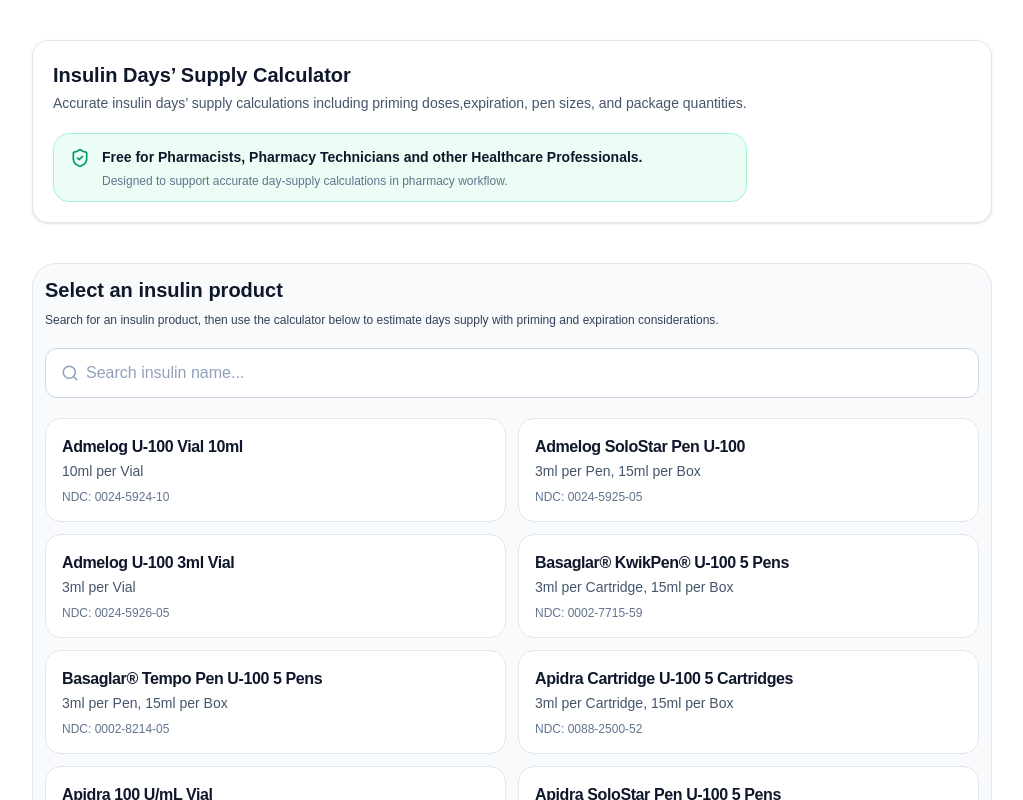
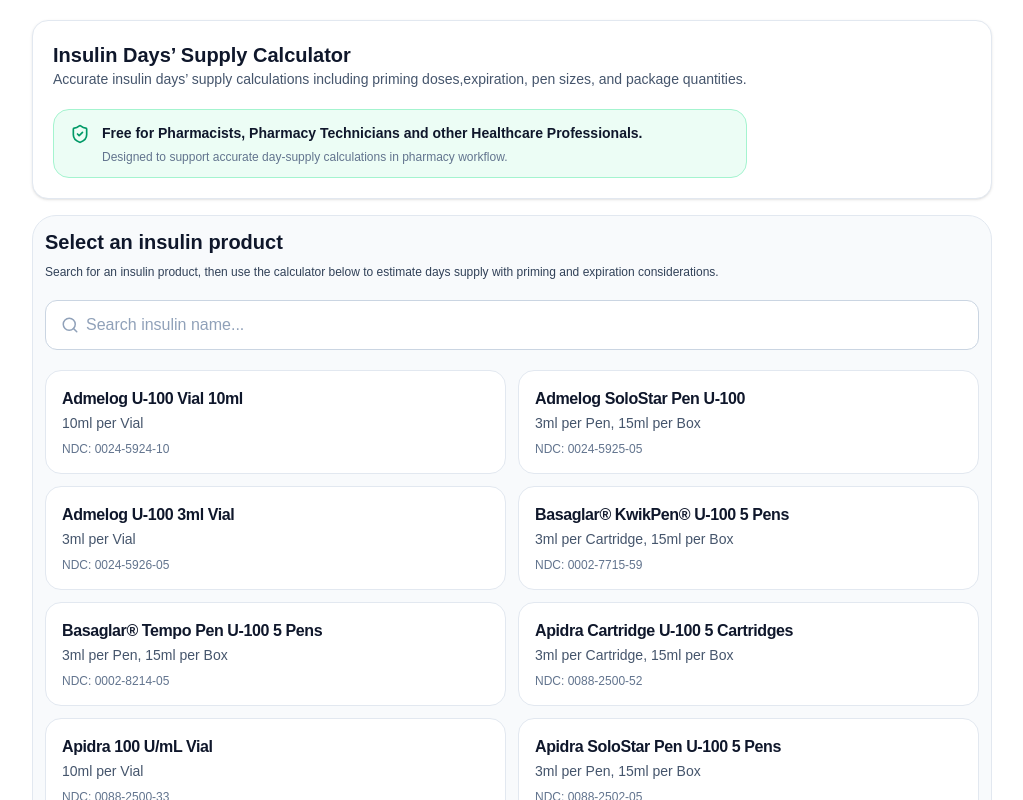
Before and after one commit to 76248usa/daysSupplyWeb, a Next.js app: page /insulin-days-supply-calculator in a window 1280 px wide. Shown: the whole page, without its empty margins (128-1151 px from the left). Built offline with nearby package versions, Linux system fonts and the light colour scheme; no server answers.

Commit message:
changed styling

```diff
--- a/app/insulin-days-supply-calculator/InsulinDaysSupplyCalculatorClient.tsx
+++ b/app/insulin-days-supply-calculator/InsulinDaysSupplyCalculatorClient.tsx
@@ -33,7 +33,7 @@ export default function InsulinDaysSupplyCalculatorClient() {
   }, [search]);
 
   return (
-    <div className="space-y-6">
+    <div className="space-y-1">
       <div className="rounded-3xl border border-slate-200 bg-slate-50 p-3">
         <h3 className="text-xl font-semibold text-slate-900">
           Select an insulin product
--- a/app/insulin-days-supply-calculator/page.tsx
+++ b/app/insulin-days-supply-calculator/page.tsx
@@ -87,7 +87,7 @@ export default function InsulinDaysSupplyCalculatorPage() {
   };
 
   return (
-    <main className="mx-auto max-w-5xl px-4 py-10 sm:px-6 lg:px-8">
+    <main className="mx-auto max-w-5xl px-4 py-5 sm:px-6 lg:px-8">
       <script
         type="application/ld+json"
         dangerouslySetInnerHTML={{ __html: JSON.stringify(schema) }}
@@ -102,7 +102,7 @@ export default function InsulinDaysSupplyCalculatorPage() {
             className="w-10 h-10 rounded-lg"
           /> */}
 
-          <div className="space-y-1">
+          <div className="space-y-0">
             <h1 className="text-lg sm:text-xl font-semibold text-slate-900">
               Insulin Days’ Supply Calculator
             </h1>
@@ -142,11 +142,11 @@ export default function InsulinDaysSupplyCalculatorPage() {
         </div> */}
       </div>
 
-      <section className="mt-10">
+      <section className="mt-4">
         <InsulinDaysSupplyCalculatorClient />
       </section>
 
-      <section className="mt-10 rounded-3xl border border-slate-200 bg-slate-50 p-6">
+      <section className="mt-10 rounded-3xl border border-slate-200 bg-slate-50 p-4">
         <h2 className="text-2xl font-bold text-slate-900">
           How insulin days supply is calculated
         </h2>
```
